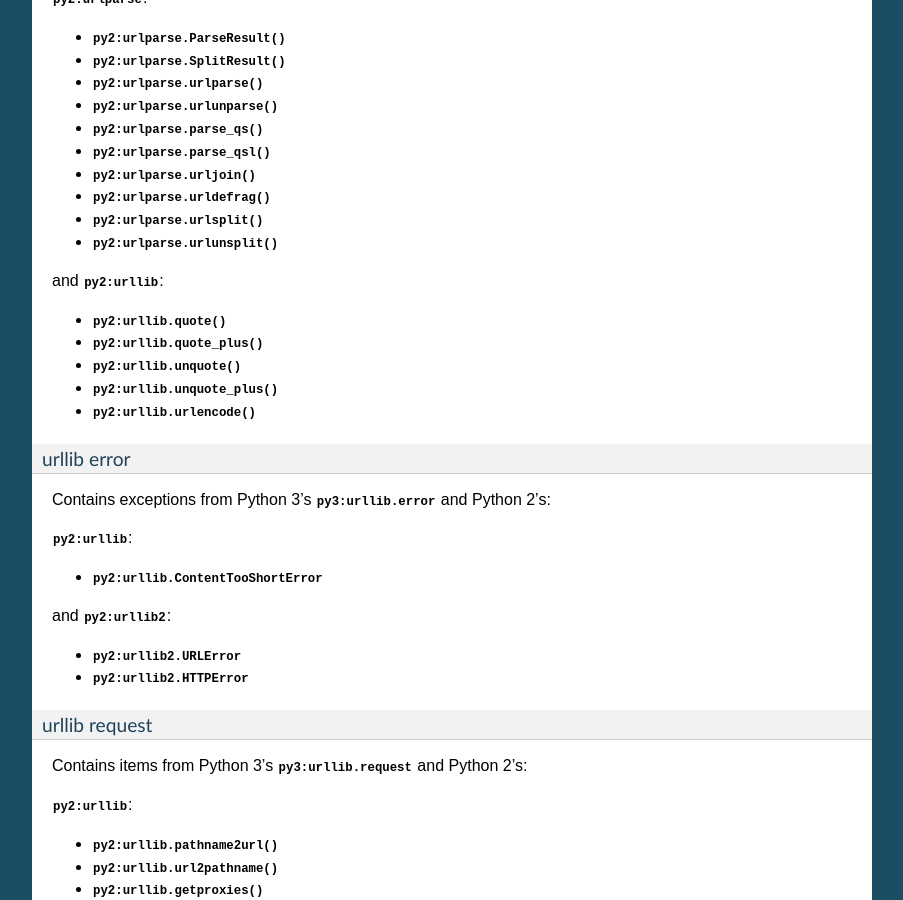
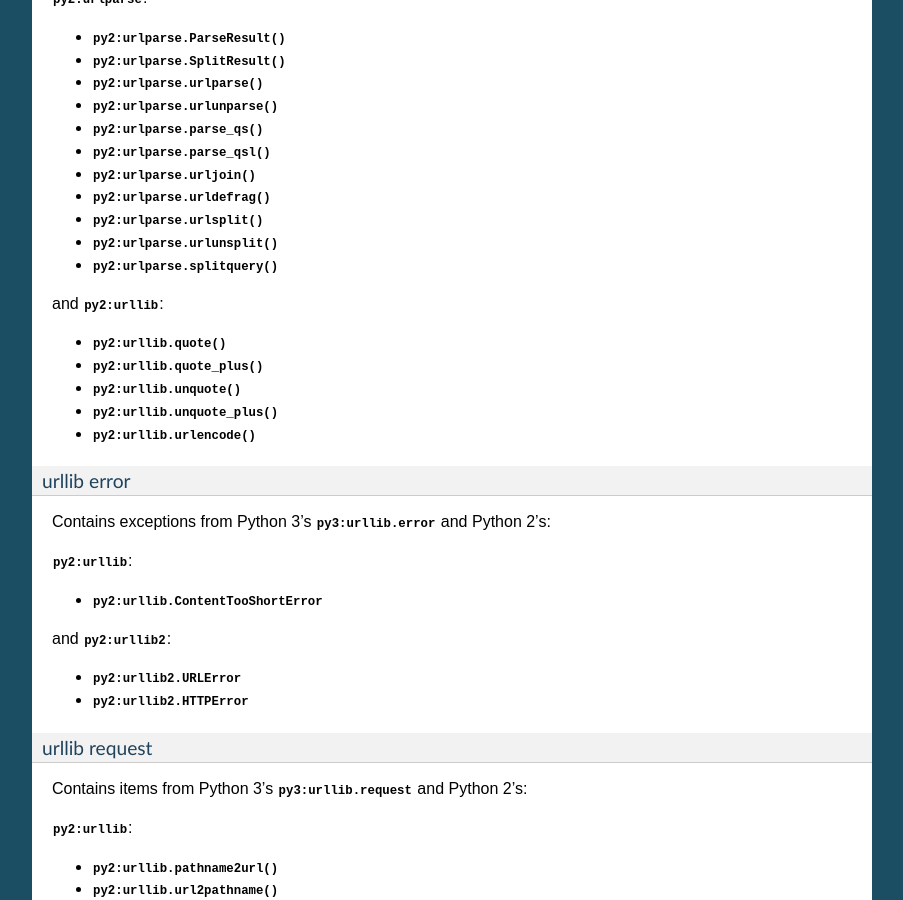
Before and after one commit to benjaminp/six, a Sphinx documentation site: the page built from documentation/index.rst, in a window 1280 px wide and 900 px high, scrolled down 7962 px. Shown: the whole window, without its empty margins (198-1101 px from the left). Built offline with Sphinx 7.4.7, drawn with Linux system fonts in a browser that asks for light colours.

Commit message:
Add six.moves.urllib.parse.splitquery

```diff
--- a/documentation/index.rst
+++ b/documentation/index.rst
@@ -598,6 +598,7 @@ Contains functions from Python 3's :mod:`py3:urllib.parse` and Python 2's:
 * :func:`py2:urlparse.urldefrag`
 * :func:`py2:urlparse.urlsplit`
 * :func:`py2:urlparse.urlunsplit`
+* :func:`py2:urlparse.splitquery`
 
 and :mod:`py2:urllib`:
 
--- a/six.py
+++ b/six.py
@@ -258,6 +258,7 @@ _urllib_parse_moved_attributes = [
     MovedAttribute("unquote", "urllib", "urllib.parse"),
     MovedAttribute("unquote_plus", "urllib", "urllib.parse"),
     MovedAttribute("urlencode", "urllib", "urllib.parse"),
+    MovedAttribute("splitquery", "urllib", "urllib.parse"),
 ]
 for attr in _urllib_parse_moved_attributes:
     setattr(Module_six_moves_urllib_parse, attr.name, attr)
```
